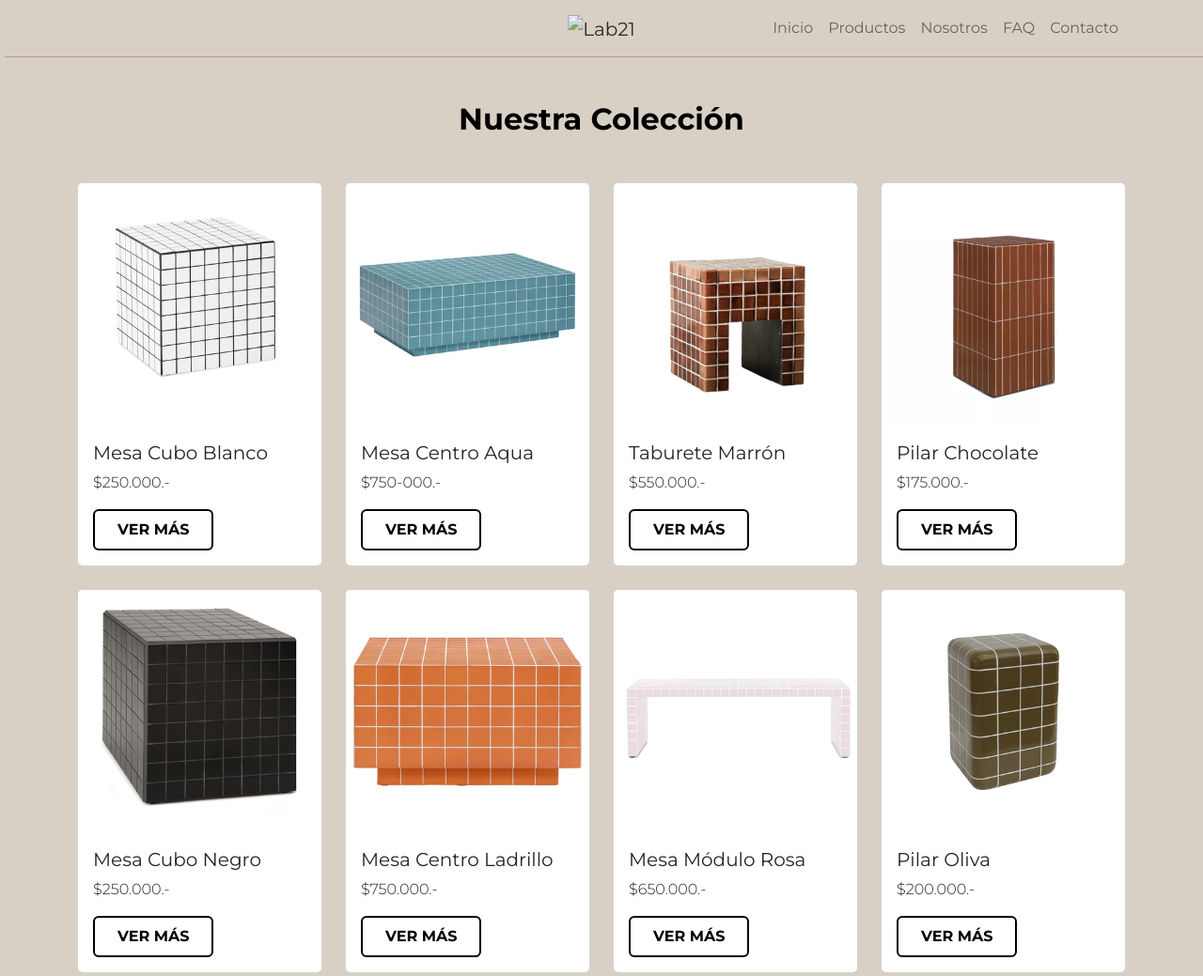
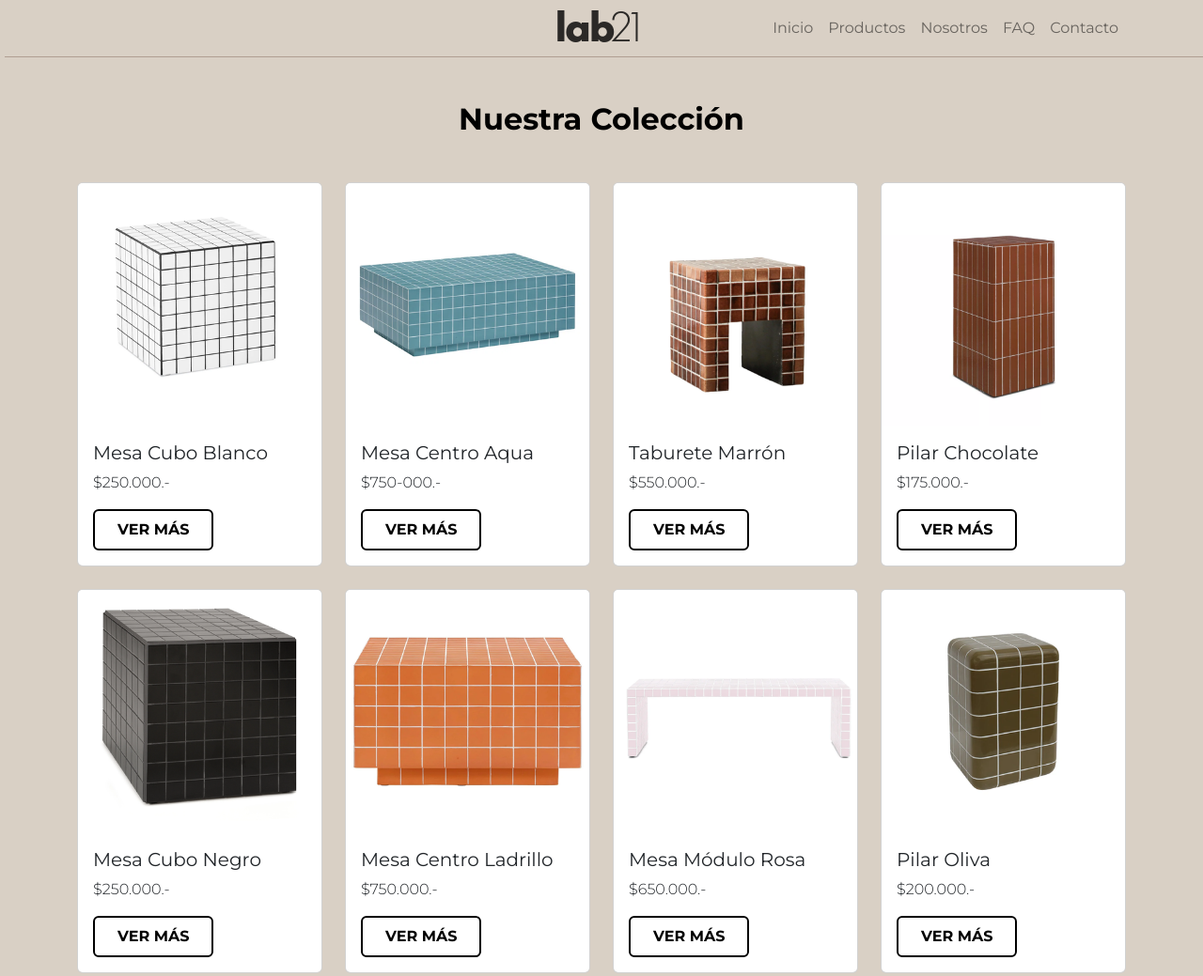
Before and after one commit to Fede-vargas/lab21, a website: page pages/productos.html in a window 1280 px wide. Shown: the top 1039 px of the page at 94% size. Drawn offline with nearby package versions, Linux system fonts and the light colour scheme; the site is published under a folder, as on GitHub Pages, so addresses that start at the root find nothing.

Commit message:
path productos update

```diff
--- a/pages/productos.html
+++ b/pages/productos.html
@@ -12,7 +12,7 @@
         <nav class="navbar navbar-expand-lg bg-light custom-navbar2">
             <div class="container">
               <a class="navbar-brand mx-auto" href="#">
-                <img src="/assets/images/logolabfondotransparente.png" alt="Lab21" width="180" height="50">
+                <img src="../assets/images/logolabfondotransparente.png" alt="Lab21" width="180" height="50">
               </a>
               <button class="navbar-toggler" type="button" data-bs-toggle="collapse" data-bs-target="#navbarNav">
                 <span class="navbar-toggler-icon"></span>
```
